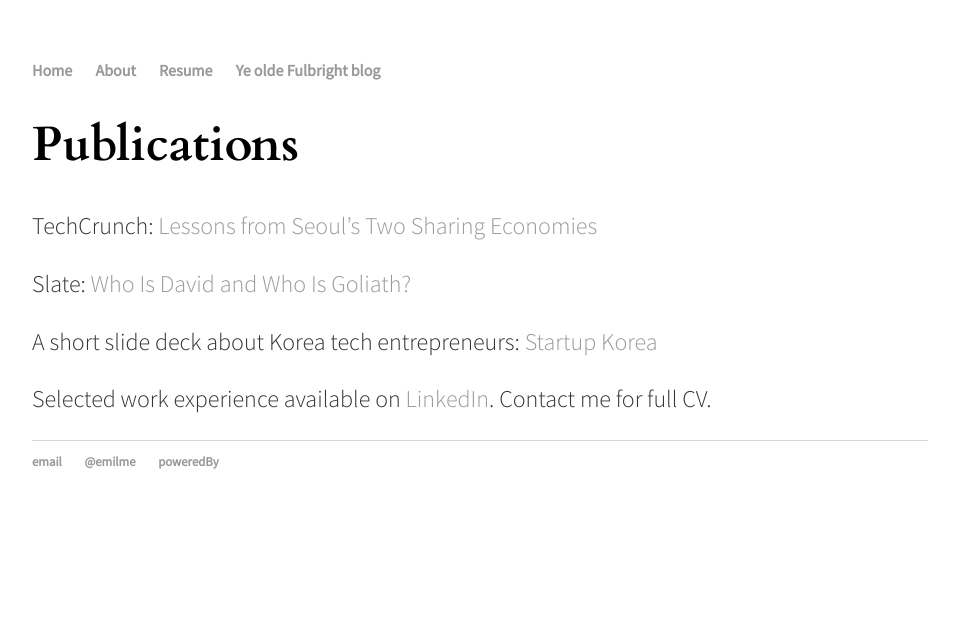
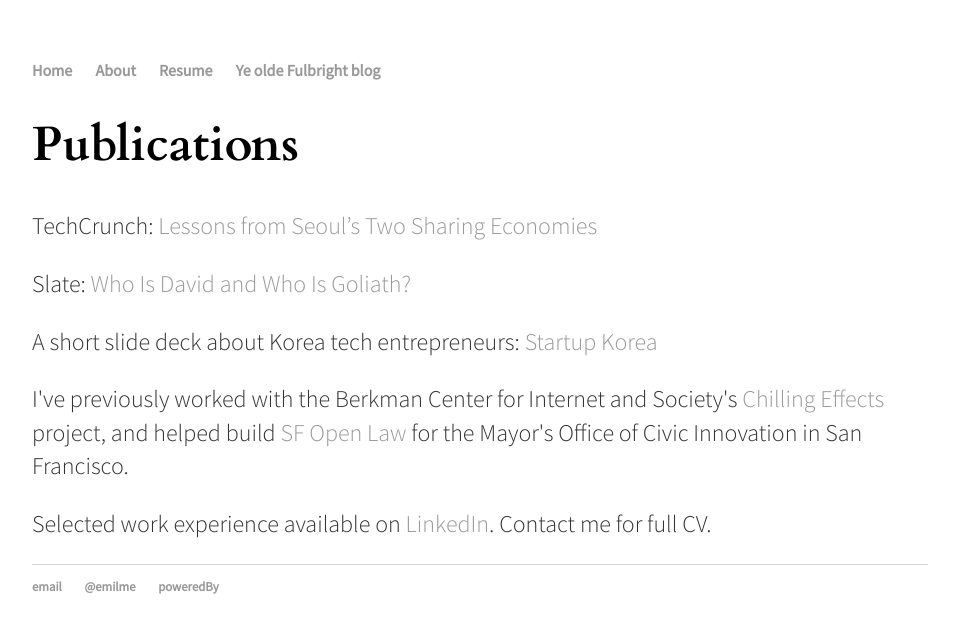
Before and after one commit to emilme/emilme.github.io, a Jekyll site: the page built from resume/index.html, in a window 1280 px wide. Shown: the top 633 px of the page, without its empty margins (160-1119 px from the left). Built offline with Jekyll 4.4.1, drawn with Linux system fonts in a browser that asks for light colours.

Commit message:
Update index.html

```diff
--- a/resume/index.html
+++ b/resume/index.html
@@ -7,5 +7,6 @@
 	<p>TechCrunch: <a href="http://techcrunch.com/2015/08/14/lessons-from-seouls-two-sharing-economies/">Lessons from Seoul’s Two Sharing Economies</a></p>
 	<p>Slate: <a href="http://www.slate.com/articles/technology/future_tense/2015/08/google_v_hood_section_230_the_battle_between_the_search_engine_giant_and.html">Who Is David and Who Is Goliath?</a></p>
 	<p>A short slide deck about Korea tech entrepreneurs: <a href="https://docs.google.com/presentation/d/1upNoDC0jx2qZsXt-f0KI-7ajeRpY_ZWC4sb7-6fkHbs/pub?start=false&loop=false&delayms=3000">Startup Korea</a></p>
+	<p>I've previously worked with the Berkman Center for Internet and Society's <a href="https://chillingeffects.org/">Chilling Effects</a> project, and helped build <a href="http://open.innovatesf.com/openlaw/">SF Open Law</a> for the Mayor's Office of Civic Innovation in San Francisco.</p>
 	<p>Selected work experience available on <a href="https://www.linkedin.com/in/emilydhong">LinkedIn</a>. Contact me for full CV.</p>
 </div><!-- /.blurb -->
```
